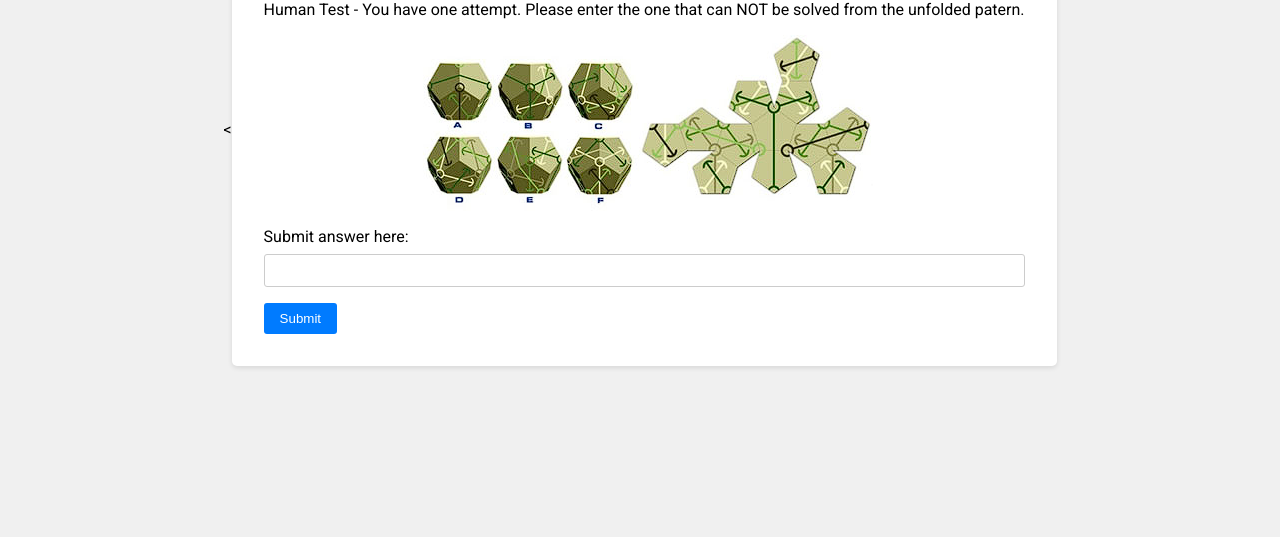
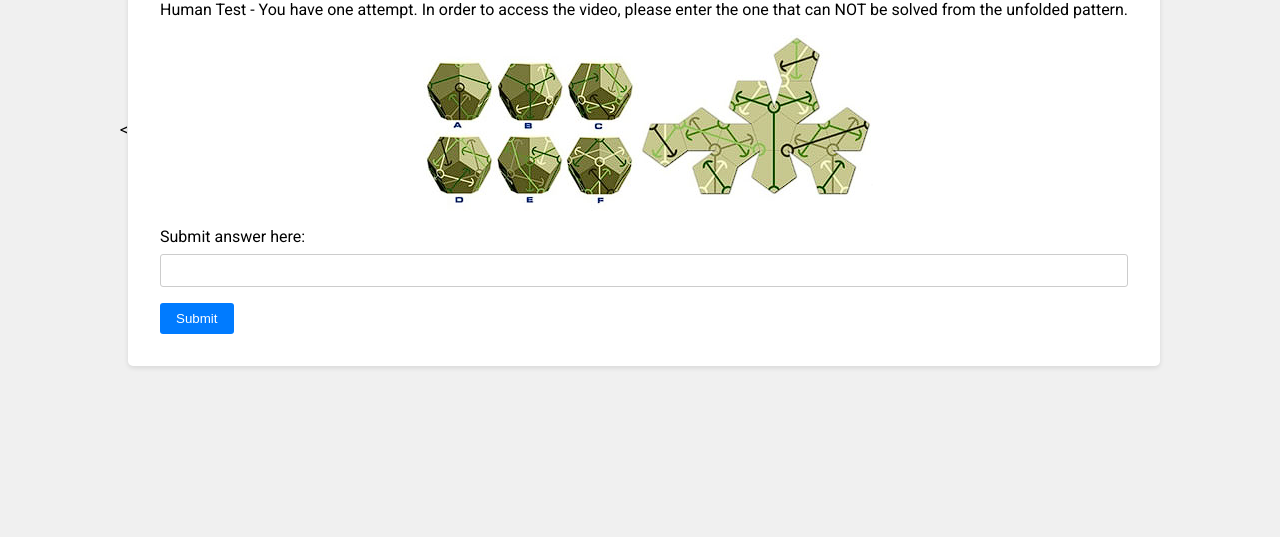
Before and after one commit to Rivercraft911/Rivercraft911.github.io, a plain HTML site: page index.html in a window 1280 px wide. Shown: the part 279-816 px from the top of the page. Drawn offline with Linux system fonts and the light colour scheme.

Commit message:
Update index.html

```diff
--- a/index.html
+++ b/index.html
@@ -10,7 +10,8 @@
 <body>
     <div class="container">
         <h1>Captcha</h1>
-        <p>Human Test - You have one attempt. Please enter the one that can NOT be solved from the unfolded patern. </p>
+        <p>Human Test - You have one attempt.
+           In order to access the video, please enter the one that can NOT be solved from the unfolded pattern. </p>
         <div class="captcha">
             <img src="silly.png" alt="Impossible Captcha">
         </div>
```
